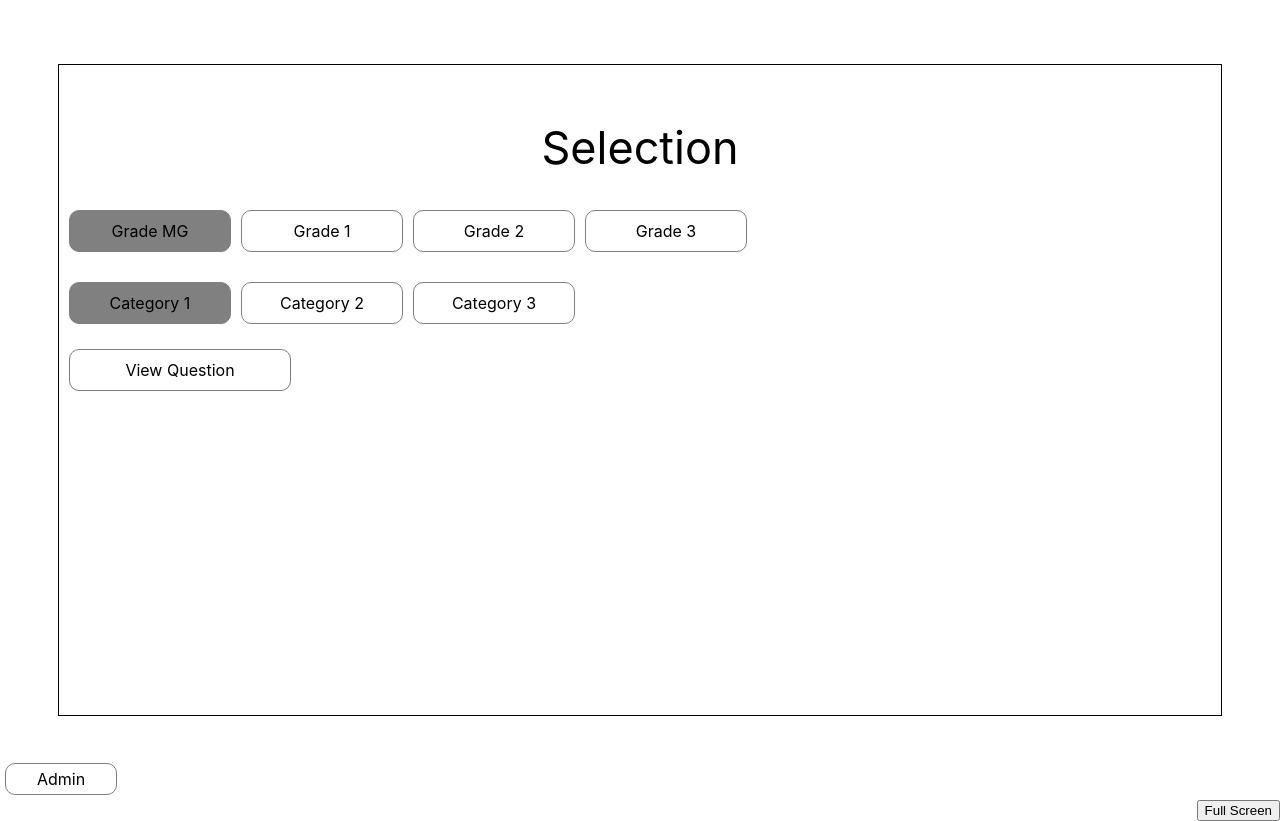
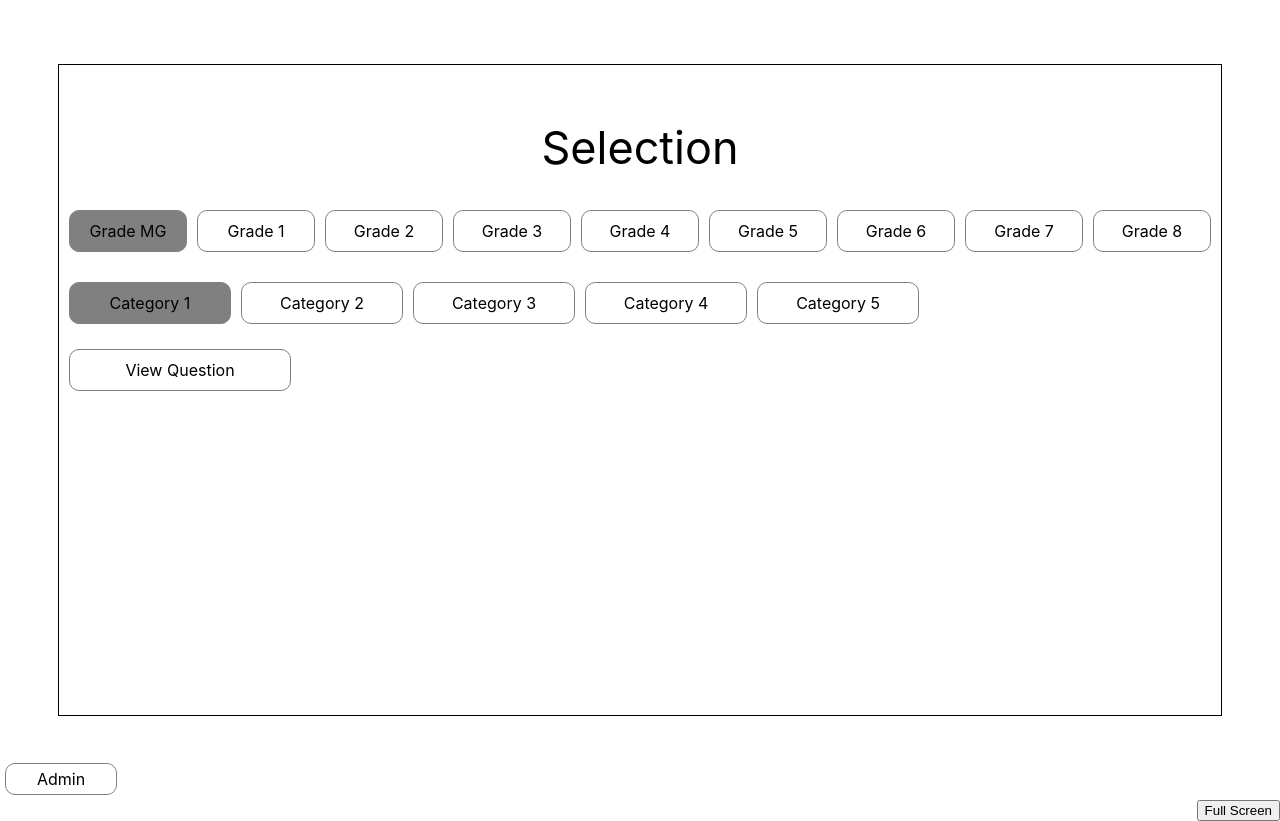
Before and after one commit to ankpham/vh-elimination-round, a React (Create React App) app: page / in a window 1280 px wide. Built offline with nearby package versions, Linux system fonts and the light colour scheme.

Commit message:
added new categories and grades

```diff
--- a/src/App.js
+++ b/src/App.js
@@ -4,7 +4,7 @@ from 'react-router-dom';
 
 import './style/style.css'
 
-import Home from './pages/Home';
+import EliminationRound from './pages/EliminationRound';
 import ViewQuestion from './pages/ViewQuestion';
 import AdminLogin from './pages/AdminLogin';
 import Admin from './pages/Admin';
@@ -27,8 +27,8 @@ const App = () => {
     <div ref={page} className="app">
     <Router>
       <Routes>
-        <Route path="/" element={<Home/>} exact/>
-        <Route path="/view-question/:level/:category" element={<ViewQuestion/>}/>
+        <Route path="/" element={<EliminationRound/>} exact/>
+        <Route path="/view-question/:grade/:category" element={<ViewQuestion/>}/>
         <Route path="/admin-login" element={<AdminLogin/>}/>
         <Route path="/admin/2iu80qpo0w23/" element={<Admin/>}/>
       </Routes>
--- a/src/pages/Home.jsx
+++ b/src/pages/EliminationRound.jsx
@@ -1,26 +1,26 @@
 import React, {useState, useRef, useEffect} from 'react';
 import {Link} from 'react-router-dom';
 
-const Home = () => {
+const EliminationRound = () => {
 
     const levelContainer = useRef(null);
     const categoryContainer = useRef(null);
 
-    const [level, setLevel] = useState(1);
+    const [level, setLevel] = useState(0);
     const [category, setCategory] = useState(1);
 
-    const [prevLevel, setPrevLevel] = useState(null);
-    const [prevCategory, setPrevCategory] = useState(null);
+    const [prevLevel, setPrevLevel] = useState(0);
+    const [prevCategory, setPrevCategory] = useState(1);
 
     const setActive = (func, int) => {
 
         if (func === "level") {
             if (prevLevel !== null) {
-                levelContainer.current.children[prevLevel-1].classList = "select";
+                levelContainer.current.children[prevLevel].classList = "select";
             }
             setPrevLevel(int);
             setLevel(int)
-            levelContainer.current.children[int-1].classList = "select active";
+            levelContainer.current.children[int].classList = "select active";
         }
         else {
             if (prevCategory !== null) {
@@ -34,7 +34,7 @@ const Home = () => {
     }
 
     useEffect(() => {
-        if (level === 1) {
+        if (level === 0) {
             levelContainer.current.children[0].classList = "select active";
         }
         else {
@@ -59,11 +59,18 @@ const Home = () => {
                     <span className="select" onClick={() => setActive("level", 1)}>Grade 1</span>
                     <span className="select" onClick={() => setActive("level", 2)}>Grade 2</span>
                     <span className="select" onClick={() => setActive("level", 3)}>Grade 3</span>
+                    <span className="select" onClick={() => setActive("level", 4)}>Grade 4</span>
+                    <span className="select" onClick={() => setActive("level", 5)}>Grade 5</span>
+                    <span className="select" onClick={() => setActive("level", 6)}>Grade 6</span>
+                    <span className="select" onClick={() => setActive("level", 7)}>Grade 7</span>
+                    <span className="select" onClick={() => setActive("level", 8)}>Grade 8</span>
                 </div>
                 <div ref={categoryContainer} className="category">
                     <span className="select" onClick={() => setActive("category", 1)}>Category 1</span>
                     <span className="select" onClick={() => setActive("category", 2)}>Category 2</span>
                     <span className="select" onClick={() => setActive("category", 3)}>Category 3</span>
+                    <span className="select" onClick={() => setActive("category", 4)}>Category 4</span>
+                    <span className="select" onClick={() => setActive("category", 5)}>Category 5</span>
                 </div>
                 <Link className="link" to={"/view-question/" + level + "/" + category}>View Question</Link>
             </div>
@@ -73,4 +80,4 @@ const Home = () => {
     )
 }
 
-export default Home;
+export default EliminationRound;
--- a/src/pages/ViewQuestion.jsx
+++ b/src/pages/ViewQuestion.jsx
@@ -3,7 +3,7 @@ import { useParams, Link } from "react-router-dom";
 
 const ViewQuestion = () => {
 
-    const { level, category } = useParams();
+    const { grade, category } = useParams();
 
     return (
         <>
@@ -12,7 +12,7 @@ const ViewQuestion = () => {
                 <Link className="link back-to-selection" to="/">Back To Selection</Link>
                 <div className='question'>
                     <div className='question-row'>
-                        <h5>Level {level}</h5>
+                        <h5>Grade {grade}</h5>
                         <h5>Category {category}</h5>
                         <h1 className='question-heading'>This is a question</h1>
                     </div>
```
